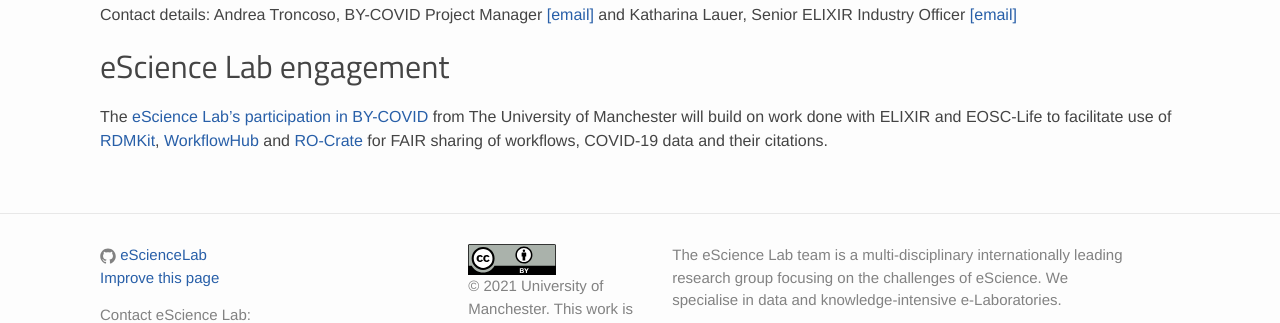
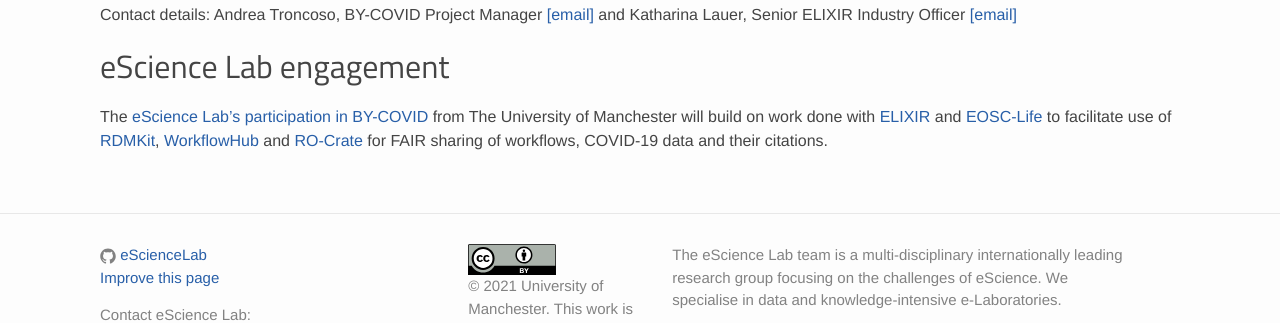
Before and after one commit to eScienceLab/eScienceLab.github.io, a Jekyll site: the page built from _posts/2021-10-13-by-covid-launched.md, in a window 1280 px wide and 900 px high, scrolled down 2120 px. Shown: the part 467-790 px from the top of the window. Built offline with Jekyll 4.4.1, drawn with Linux system fonts in a browser that asks for light colours; comment, search, counter and statistics services are not loaded; part of the change alters nothing that is shown.

```diff
--- a/_posts/2021-10-13-by-covid-launched.md
+++ b/_posts/2021-10-13-by-covid-launched.md
@@ -43,4 +43,4 @@ Contact details: Andrea Troncoso, BY-COVID Project Manager [[email]](mailto:byco
 
 ## eScience Lab engagement
 
-The [eScience Lab's participation in BY-COVID](/projects/by-covid/) from The University of Manchester will build on work done with ELIXIR and EOSC-Life to facilitate use of [RDMKit](https://rdmkit.elixir-europe.org/), [WorkflowHub](/products/workflowhub/) and [RO-Crate](https://www.researchobject.org/ro-crate/)  for FAIR sharing of workflows, COVID-19 data and their citations.
+The [eScience Lab's participation in BY-COVID](/projects/by-covid/) from The University of Manchester will build on work done with [ELIXIR](/projects/elixir/) and [EOSC-Life](/projects/eosclife/) to facilitate use of [RDMKit](https://rdmkit.elixir-europe.org/), [WorkflowHub](/products/workflowhub/) and [RO-Crate](https://www.researchobject.org/ro-crate/)  for FAIR sharing of workflows, COVID-19 data and their citations.
```
